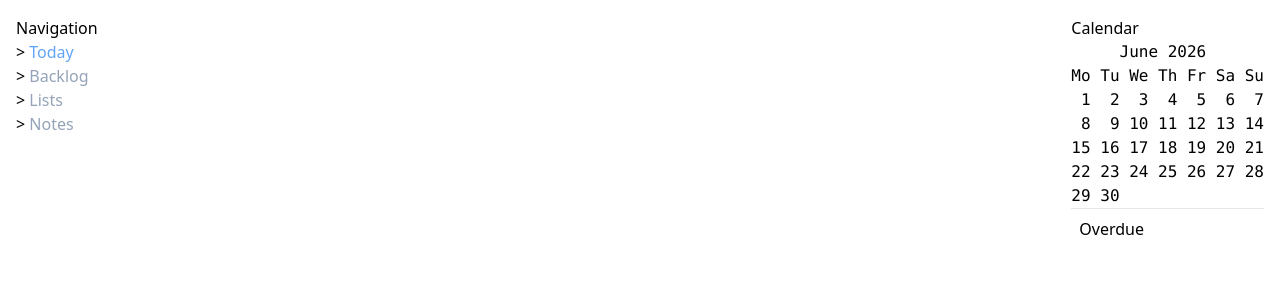
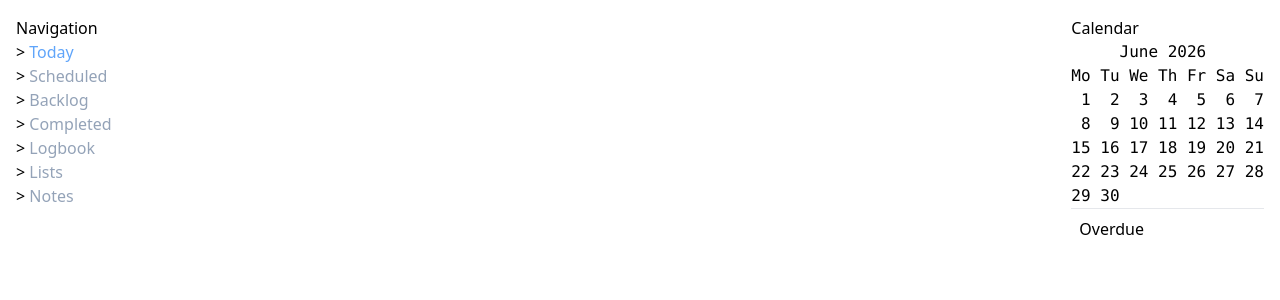
Before and after one commit to jurdanetac/blueprint, a Django app: page /base/ in a window 1280 px wide. Shown: the part 64-364 px from the top of the page. Run offline with Django 5.2, Linux system fonts and the light colour scheme; data that the repository does not hold is empty; some libraries are stand-ins or nearby versions.

Commit message:
Work on TODO display logic

```diff
--- a/base/models.py
+++ b/base/models.py
@@ -11,6 +11,32 @@ class TimeStampedModel(models.Model):
         abstract = True
 
 
+class TodoQuerySet(models.QuerySet):
+    """Encapsulates all custom database lookups for Todos."""
+
+    def overdue(self):
+        today = timezone.now().date()
+        return self.filter(due_on__lt=today, completed=False).order_by("due_on")
+
+    def pending(self):
+        return self.filter(completed=False).order_by("due_on", "created_at")
+
+    def scheduled(self):
+        today = timezone.now().date()
+        return self.filter(completed=False, due_on__gt=today)
+
+    def completed(self):
+        return self.filter(completed=True).order_by("-completed_at")
+
+    def today_pending(self):
+        today = timezone.now().date()
+        return self.filter(due_on=today, completed=False).order_by("created_at")
+
+    def today_completed(self):
+        today = timezone.now().date()
+        return self.filter(due_on=today, completed=True).order_by("-completed_at")
+
+
 class Todo(TimeStampedModel):
     # short length, use description for extended notes
     task = models.CharField(max_length=30)
@@ -19,14 +45,26 @@ class Todo(TimeStampedModel):
     # description = models.CharField(max_length=255)
 
     completed = models.BooleanField(default=False)
-    completed_on = models.DateTimeField(null=True, blank=True)
+    completed_at = models.DateTimeField(null=True, blank=True)
+
+    # Attach the custom manager to the model
+    objects = TodoQuerySet.as_manager()
+
+    @property
+    def is_overdue(self):
+        today = timezone.now().date()
+
+        if not self.completed and self.due_on < today:
+            return True
+
+        return False
 
     def save(self, *args, **kwargs):
         # Timestamp the completion
-        if self.completed and not self.completed_on:
-            self.completed_on = timezone.now()
+        if self.completed and not self.completed_at:
+            self.completed_at = timezone.now()
         # Reset the timestamp to null if unchecked
         elif not self.completed:
-            self.completed_on = None
+            self.completed_at = None
 
         super().save(*args, **kwargs)
--- a/base/templates/base/index.html
+++ b/base/templates/base/index.html
@@ -14,15 +14,18 @@
       <h3>Navigation</h3>
       <ul id="navigation-list">
         <li>&gt; <a class="text-blue-400" hx-get="{% url 'today' %}" hx-target="#active" hx-swap="innerHTML">Today</a></li>
+        <li>&gt; <a class="text-slate-400" hx-get="{% url 'scheduled' %}" hx-target="#active" hx-swap="innerHTML">Scheduled</a></li>
         <li>&gt; <a class="text-slate-400" hx-get="{% url 'backlog' %}" hx-target="#active" hx-swap="innerHTML">Backlog</a></li>
-        <li>&gt; <a class="text-slate-400" hx-get="{% url 'lists' %}" hx-target="#active" hx-swap="innerHTML">Lists</a></li>
-        <li>&gt; <a class="text-slate-400" hx-get="{% url 'notes' %}" hx-target="#active" hx-swap="innerHTML">Notes</a></li>
+        <li>&gt; <a class="text-slate-400" hx-get="{% url 'completed' %}" hx-target="#active" hx-swap="innerHTML">Completed</a></li>
+        <li>&gt; <a class="text-slate-400" hx-get="#" hx-target="#" hx-swap="innerHTML">Logbook</a></li>
+        <li>&gt; <a class="text-slate-400" hx-get="#" hx-target="#" hx-swap="innerHTML">Lists</a></li>
+        <li>&gt; <a class="text-slate-400" hx-get="#" hx-target="#" hx-swap="innerHTML">Notes</a></li>
       </ul>
     </aside>
 
     <main id="active" class="grow p-2">
       <!-- By default show Today section -->
-      {% include 'base/partials/today.html' with todos=today_todos %}
+      {% include 'base/partials/today.html' with overdue=overdue_todos pending=today_pending_todos completed=today_completed_todos %}
     </main>
 
     <aside class="hidden md:block p-2">
--- a/base/templates/base/partials/backlog.html
+++ b/base/templates/base/partials/backlog.html
@@ -1,5 +1,5 @@
 <!-- #todo-list -->
-{% include 'base/partials/todo_list.html' with todos=todos %}
+{% include 'base/partials/todo_list.html' with pending=pending_todos %}
 
 <hr class="my-5" />
 
--- /dev/null
+++ b/base/templates/base/partials/completed.html
@@ -0,0 +1,2 @@
+<!-- #todo-list -->
+{% include 'base/partials/todo_list.html' with completed=completed %}
--- /dev/null
+++ b/base/templates/base/partials/scheduled.html
@@ -0,0 +1,2 @@
+<!-- #todo-list -->
+{% include 'base/partials/todo_list.html' with pending=scheduled %}
--- a/base/templates/base/partials/today.html
+++ b/base/templates/base/partials/today.html
@@ -1 +1 @@
-{% include 'base/partials/todo_list.html' with todos=todos %}
+{% include 'base/partials/todo_list.html' with overdue=overdue_todos pending=today_pending_todos completed=today_completed_todos %}
--- a/base/templates/base/partials/todo_list.html
+++ b/base/templates/base/partials/todo_list.html
@@ -1,5 +1,41 @@
+{% comment %}
+The Apple UI Hierarchy
+When you open Apple's "Today" view, tasks are strictly categorized in this top-to-bottom order:
+
+1. ⚠️ The Overdue Bucket (Top of the screen, but distinct)
+Apple groups all overdue tasks together at the very top, but with a crucial visual modifier: The text turns bright red.
+
+The Logic: They force you to look at your mistakes first so you don't forget them, but they use color-coding (red text) to isolate them from your actual "Today" items.
+
+Internal Ordering: Overdue tasks are sorted Chronologically (oldest overdue task at the top, moving down to yesterday's tasks).
+
+2. 📅 Today's Pending Tasks (The Main Workspace)
+Immediately following the overdue section are today's active tasks.
+
+The Logic: These are sorted strictly by Due Time.
+
+Internal Ordering:
+
+Tasks assigned to a specific time (e.g., 9:00 AM, 2:00 PM) are ordered chronologically.
+
+Tasks that are set for "All Day" (no specific time) are lumped together either at the very top or very bottom of the Today section.
+
+3. ✅ Today's Completed Tasks (Hidden by Default)
+Apple treats completed tasks as historical archive data rather than active list items.
+
+The Logic: When you check a task off in the "Today" list, it stays there for a few seconds (so you get that dopamine hit), and then it fades away into a hidden view.
+
+Accessing them: There is a button at the top of the screen (the three dots ... menu) where a user can select "Show Completed". If turned on, completed tasks appear at the absolute bottom of the list, faded out with a strikethrough.
+{% endcomment %}
+
 <ul id="todo-list">
-  {% for todo in todos %}
-    {% include 'base/partials/todo_item.html' with todo=todo %}
+  {% for todo in overdue %}
+    {% include 'base/partials/todo_list_item.html' with todo=todo %}
+  {% endfor %}
+  {% for todo in pending %}
+    {% include 'base/partials/todo_list_item.html' with todo=todo %}
+  {% endfor %}
+  {% for todo in completed %}
+    {% include 'base/partials/todo_list_item.html' with todo=todo %}
   {% endfor %}
 </ul>
--- a/base/urls.py
+++ b/base/urls.py
@@ -6,8 +6,10 @@ urlpatterns = [
     # GET: Renders homepage
     path("", views.index, name="index"),
     # GET: Renders active section
+    path("partials/today/", views.today, name="today"),
     path("partials/backlog/", views.backlog, name="backlog"),
-    path("partials/today/", views.today, name="today"),
+    path("partials/scheduled/", views.scheduled, name="scheduled"),
+    path("partials/completed/", views.completed, name="completed"),
     path("partials/lists/", views.lists, name="lists"),
     path("partials/notes/", views.notes, name="notes"),
     # POST: Creates a todo item
--- a/base/views.py
+++ b/base/views.py
@@ -5,7 +5,6 @@ from http import HTTPStatus
 
 from django.http import HttpResponse
 from django.shortcuts import get_object_or_404, render
-from django.utils import timezone
 from django.views.decorators.http import require_GET, require_POST, require_http_methods
 
 from base.forms import TodoForm
@@ -20,46 +19,64 @@ def generate_month_calendar():
     return cal
 
 
-# Create your views here.
+### ROUTES
 
 
 @require_GET
 def index(request):
-    calendar = generate_month_calendar()
+    context = {
+        "calendar": generate_month_calendar(),
+        "overdue_todos": Todo.objects.overdue(),
+        "today_pending_todos": Todo.objects.today_pending(),
+        "today_completed_todos": Todo.objects.today_completed(),
+    }
 
-    now = timezone.now()
-    today = now.date()
-    today_todos = Todo.objects.filter(due_on__lte=today).order_by("-due_on")
-    overdue_todos = Todo.objects.filter(due_on__lt=now).order_by("due_on")
-
-    return render(
-        request,
-        "base/index.html",
-        {
-            "calendar": calendar,
-            "today_todos": today_todos,
-            "overdue_todos": overdue_todos,
-        },
-    )
+    return render(request, "base/index.html", context)
 
 
 @require_GET
 def today(request):
-    today = timezone.now().date()
+    context = {
+        "overdue_todos": Todo.objects.overdue(),
+        "today_pending_todos": Todo.objects.today_pending(),
+        "today_completed_todos": Todo.objects.today_completed(),
+    }
 
-    todos = Todo.objects.filter(due_on__lte=today).order_by("-due_on")
-
-    return render(request, "base/partials/today.html", {"todos": todos})
+    return render(request, "base/partials/today.html", context)
 
 
 @require_GET
 def backlog(request):
-    todos = Todo.objects.all().order_by("due_on")
-    todo_form = TodoForm()
+    context = {
+        "pending_todos": Todo.objects.pending(),
+        "todo_form": TodoForm(),
+    }
 
-    return render(
-        request, "base/partials/backlog.html", {"todos": todos, "todo_form": todo_form}
-    )
+    return render(request, "base/partials/backlog.html", context)
+
+
+@require_GET
+def completed(request):
+    context = {"completed": Todo.objects.completed()}
+
+    return render(request, "base/partials/completed.html", context)
+
+
+@require_GET
+def scheduled(request):
+    context = {"scheduled": Todo.objects.scheduled()}
+
+    return render(request, "base/partials/scheduled.html", context)
+
+
+@require_GET
+def lists(request):
+    return HttpResponse("")
+
+
+@require_GET
+def notes(request):
+    return HttpResponse("")
 
 
 @require_POST
@@ -70,10 +87,12 @@ def add_todo(request):
     # Save it to the database
     todo_form.save()
 
-    # Update todos to re-render the list
-    todos = Todo.objects.all().order_by("due_on")
+    context = {
+        # Update todos to re-render the backlog
+        "pending": Todo.objects.pending()
+    }
 
-    return render(request, "base/partials/todo_list.html", {"todos": todos})
+    return render(request, "base/partials/todo_list.html", context)
 
 
 @require_http_methods(["DELETE"])
@@ -96,13 +115,3 @@ def check_todo(request, todo_id):
     todo.save()
 
     return HttpResponse("", status=HTTPStatus.OK)
-
-
-@require_GET
-def lists(request):
-    return HttpResponse("")
-
-
-@require_GET
-def notes(request):
-    return HttpResponse("")
```
Also changed, not shown: base/templates/base/partials/todo_list_item.html (renamed from base/templates/base/partials/todo_item.html, +12 -10 lines), base/migrations/0005_remove_todo_completed_on_todo_completed_at.py (added).
